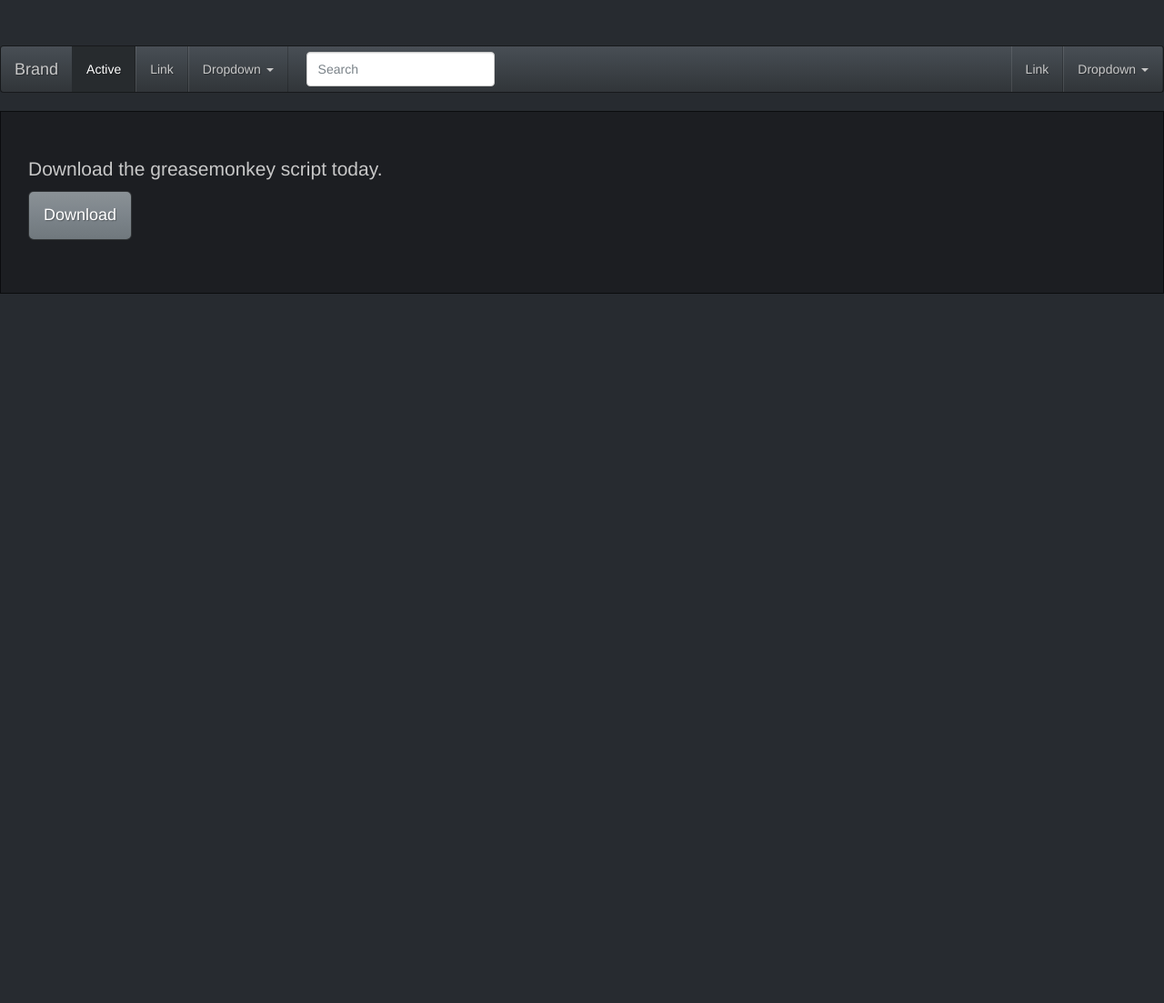
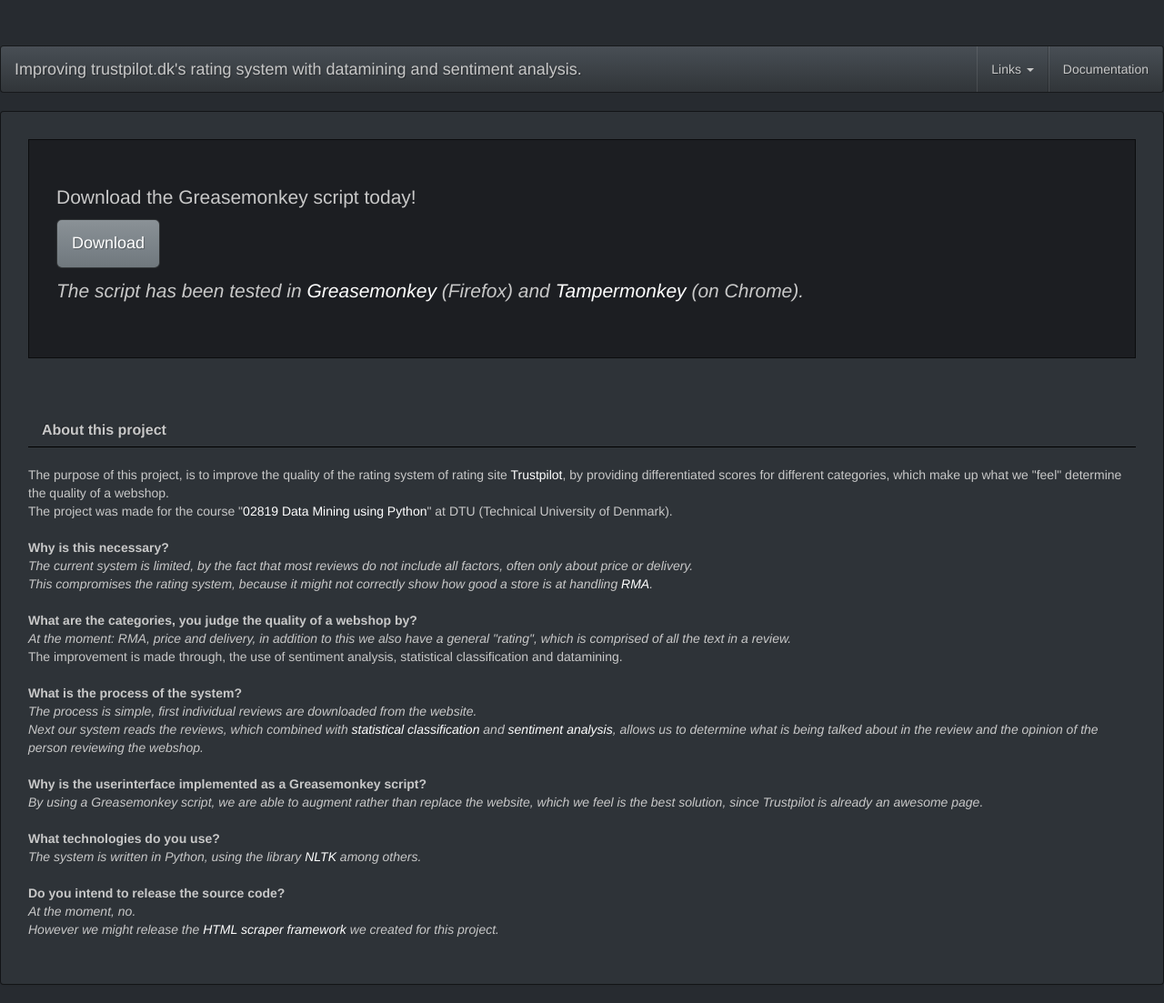
Before and after one commit to steffen-karlsson/tp, a Flask app: page / in a window 1280 px wide. Shown: the whole page at 91% size. Before the commit the page ends 323 px from the top, so only its background shows below. Run offline with Flask 2, Linux system fonts and the light colour scheme; parts of the project's set-up code (start-up, migrations or seed data) failed here and were passed over; some libraries are stand-ins or nearby versions.

Commit message:
Updated webpage

```diff
--- a/tp/web/views/templates/index.html
+++ b/tp/web/views/templates/index.html
@@ -13,46 +13,63 @@
           <span class="icon-bar"></span>
           <span class="icon-bar"></span>
         </button>
-                  <a href="#" class="navbar-brand">Brand</a>
+        <a href="#" class="navbar-brand">Improving trustpilot.dk's rating system with datamining and sentiment analysis.</a>
       </div>
       <div class="navbar-collapse collapse navbar-responsive-collapse">
-                  <ul class="nav navbar-nav">
-                    <li class="active"><a href="#">Active</a></li>
-                    <li><a href="#">Link</a></li>
+        <ul class="nav navbar-nav navbar-right">
           <li class="dropdown">
-                      <a data-toggle="dropdown" class="dropdown-toggle" href="#">Dropdown <b class="caret"></b></a>
+            <a data-toggle="dropdown" class="dropdown-toggle" href="#">Links <b class="caret"></b></a>
             <ul class="dropdown-menu">
-                        <li><a href="#">Action</a></li>
-                        <li><a href="#">Another action</a></li>
-                        <li><a href="#">Something else here</a></li>
-                        <li class="divider"></li>
-                        <li class="dropdown-header">Dropdown header</li>
-                        <li><a href="#">Separated link</a></li>
-                        <li><a href="#">One more separated link</a></li>
+              <li><a href="http://www.trustpilot.dk/">Trustpilot</a></li>
+              <li><a href="http://www.compute.dtu.dk/">DTU Compute</a></li>
+              <li><a href="http://www.kurser.dtu.dk/02819.aspx?menulanguage=en-GB">Course information</a></li>
             </ul>
           </li>
-                  </ul>
-                  <form class="navbar-form navbar-left">
-                    <input type="text" placeholder="Search" class="form-control col-lg-8">
-                  </form>
-                  <ul class="nav navbar-nav navbar-right">
-                    <li><a href="#">Link</a></li>
-                    <li class="dropdown">
-                      <a data-toggle="dropdown" class="dropdown-toggle" href="#">Dropdown <b class="caret"></b></a>
-                      <ul class="dropdown-menu">
-                        <li><a href="#">Action</a></li>
-                        <li><a href="#">Another action</a></li>
-                        <li><a href="#">Something else here</a></li>
-                        <li class="divider"></li>
-                        <li><a href="#">Separated link</a></li>
-                      </ul>
-                    </li>
+          <li><a href="sphinx">Documentation</a></li>
         </ul>
       </div><!-- /.nav-collapse -->
     </div>
+
+    <div class="panel panel-primary">
+      <div class="panel-body">
+        <div class="panel-body">
           <div class="jumbotron">
-                <p>Download the greasemonkey script today.</p>
-                <p><a class="btn btn-primary btn-lg" href="/static/gm_script/test.user.js">Download</a></p>
+            <p>Download the Greasemonkey script today!</p>
+            <p><a class="btn btn-primary btn-lg" href="/static/gm_script/dfsctp.user.js">Download</a></p>
+            <p><i>The script has been tested in <a href="http://www.greasespot.net/">Greasemonkey</a> (Firefox) and <a href="http://tampermonkey.net/">Tampermonkey</a> (on Chrome).</i></p>
           </div>
+        </div>
+        <div class="panel-body">
+          <div class="panel-heading"><h3 class="panel-title"><b>About this project</b></h3></div><br>
+          The purpose of this project, is to improve the quality of the rating system of rating site <a href="http://trustpilot.dk">Trustpilot</a>, by providing differentiated scores for different categories, which make up what we "feel" determine the quality of a webshop.<br>
+          The project was made for the course "<a href="http://www.kurser.dtu.dk/02819.aspx?menulanguage=en-GB">02819 Data Mining using Python</a>" at DTU (Technical University of Denmark).<br><br>
+          <b>Why is this necessary?</b><br>
+          <i>The current system is limited, by the fact that most reviews do not include all factors, often only about price or delivery.<br>
+          This compromises the rating system, because it might not correctly show how good a store is at handling <a href="http://en.wikipedia.org/wiki/Return_merchandise_authorization">RMA</a>.</i><br>
+          <br>
+          <b>What are the categories, you judge the quality of a webshop by?</b><br>
+          <i>At the moment: RMA, price and delivery, in addition to this we also have a general "rating", which is comprised of all the text in a review.</i>
+          <br>
+          The improvement is made through, the use of sentiment analysis, statistical classification and datamining.<br>
+          <br>
+          <b>What is the process of the system?</b><br>
+          <i>The process is simple, first individual reviews are downloaded from the website.<br>
+            Next our system reads the reviews, which combined with <a href="http://en.wikipedia.org/wiki/Statistical_classification">statistical classification</a> and <a href="http://en.wikipedia.org/wiki/Sentiment_analysis">sentiment analysis</a>, allows us to determine what is being talked about in the review and the opinion of the person reviewing the webshop.</i><br>
+          <br>
+          <b>Why is the userinterface implemented as a Greasemonkey script?</b><br>
+          <i>By using a Greasemonkey script, we are able to augment rather than replace the website, which we feel is the best solution, since Trustpilot is already an awesome page.</i><br>
+          <br>
+          <b>What technologies do you use?</b><br>
+          <i>The system is written in Python, using the library <a href="http://nltk.org/">NLTK</a> among others.</i><br>
+          <br>
+          <b>Do you intend to release the source code?</b><br>
+          <i>At the moment, no.<br>
+            However we might release the <a href="http://tp.runetm.dk/sphinx/html_parser.html">HTML scraper framework</a> we created for this project.</i><br>
+          <br>
+        </div>
+      </div>
+    </div>
+    <script src="http://code.jquery.com/jquery-2.0.3.min.js"></script>
+    <script src="//netdna.bootstrapcdn.com/bootstrap/3.0.2/js/bootstrap.min.js"></script>
 	</body>
 </html>
```
Lines whose indentation alone changed are shown as unchanged.
